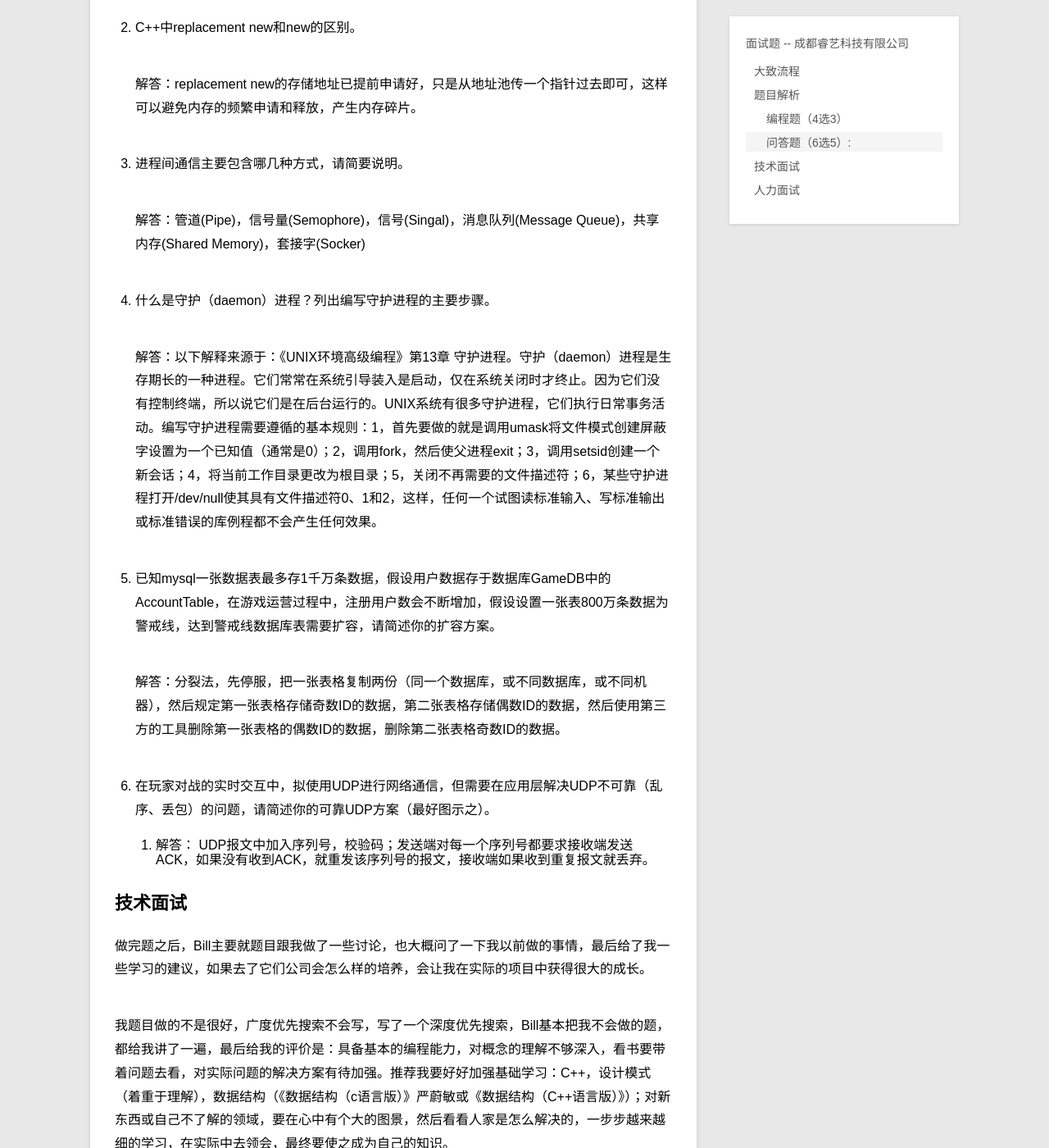
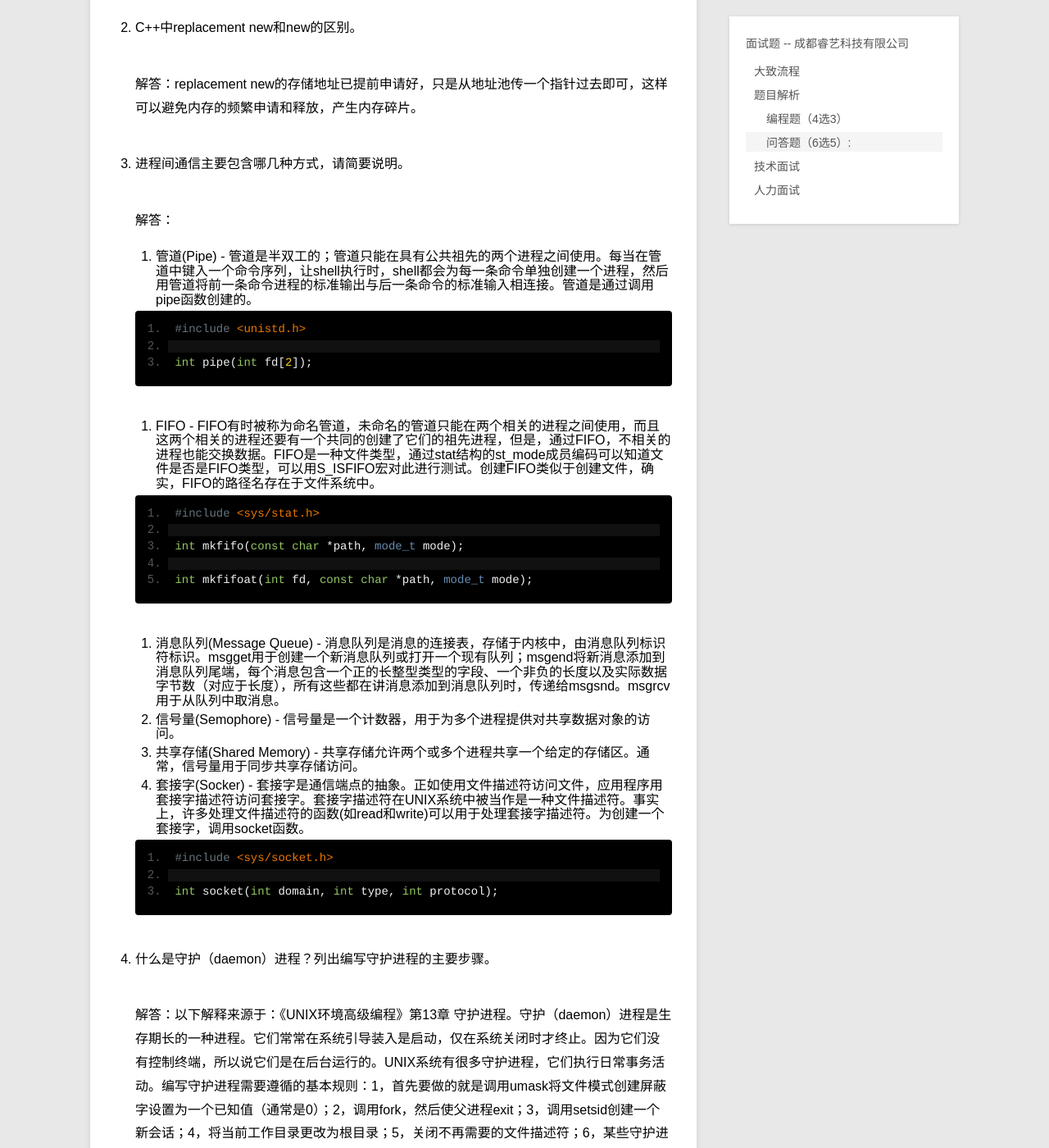
Before and after one commit to xiaofandh12/xiaofandh12.github.io, a Jekyll site: the page built from _posts/blog/2016-05-21-Interview-Ruiyi.md, in a window 1280 px wide and 1400 px high, scrolled down 4354 px. Shown: the whole window at 82% size. Built offline with Jekyll 4.4.1, drawn with Linux system fonts in a browser that asks for light colours; Markdown is read by kramdown in place of the engine named in the settings; comment, search, counter and statistics services are not loaded.

Commit message:
2016-05-21-Interview-Ruiyi.md 进程间通信主要包含哪几种方式，请简要说明。

````diff
--- a/_posts/blog/2016-05-21-Interview-Ruiyi.md
+++ b/_posts/blog/2016-05-21-Interview-Ruiyi.md
@@ -148,7 +148,35 @@ category: blog
 
 3. 进程间通信主要包含哪几种方式，请简要说明。
 
-	解答：管道(Pipe)，信号量(Semophore)，信号(Singal)，消息队列(Message Queue)，共享内存(Shared Memory)，套接字(Socker)
+	解答：
+    * 管道(Pipe) - 管道是半双工的；管道只能在具有公共祖先的两个进程之间使用。每当在管道中键入一个命令序列，让shell执行时，shell都会为每一条命令单独创建一个进程，然后用管道将前一条命令进程的标准输出与后一条命令的标准输入相连接。管道是通过调用pipe函数创建的。
+
+    ```
+    #include <unistd.h>
+
+    int pipe(int fd[2]);
+    ```
+
+    * FIFO - FIFO有时被称为命名管道，未命名的管道只能在两个相关的进程之间使用，而且这两个相关的进程还要有一个共同的创建了它们的祖先进程，但是，通过FIFO，不相关的进程也能交换数据。FIFO是一种文件类型，通过stat结构的st_mode成员编码可以知道文件是否是FIFO类型，可以用S_ISFIFO宏对此进行测试。创建FIFO类似于创建文件，确实，FIFO的路径名存在于文件系统中。
+
+    ```
+    #include <sys/stat.h>
+
+    int mkfifo(const char *path, mode_t mode);
+
+    int mkfifoat(int fd, const char *path, mode_t mode);
+    ```
+
+    * 消息队列(Message Queue) - 消息队列是消息的连接表，存储于内核中，由消息队列标识符标识。msgget用于创建一个新消息队列或打开一个现有队列；msgend将新消息添加到消息队列尾端，每个消息包含一个正的长整型类型的字段、一个非负的长度以及实际数据字节数（对应于长度），所有这些都在讲消息添加到消息队列时，传递给msgsnd。msgrcv用于从队列中取消息。
+    * 信号量(Semophore) - 信号量是一个计数器，用于为多个进程提供对共享数据对象的访问。
+    * 共享存储(Shared Memory) - 共享存储允许两个或多个进程共享一个给定的存储区。通常，信号量用于同步共享存储访问。
+    * 套接字(Socker) - 套接字是通信端点的抽象。正如使用文件描述符访问文件，应用程序用套接字描述符访问套接字。套接字描述符在UNIX系统中被当作是一种文件描述符。事实上，许多处理文件描述符的函数(如read和write)可以用于处理套接字描述符。为创建一个套接字，调用socket函数。
+
+    ```
+    #include <sys/socket.h>
+
+    int socket(int domain, int type, int protocol);
+    ```
 
 4. 什么是守护（daemon）进程？列出编写守护进程的主要步骤。
 
````
Also changed, not shown: 1 other file.
